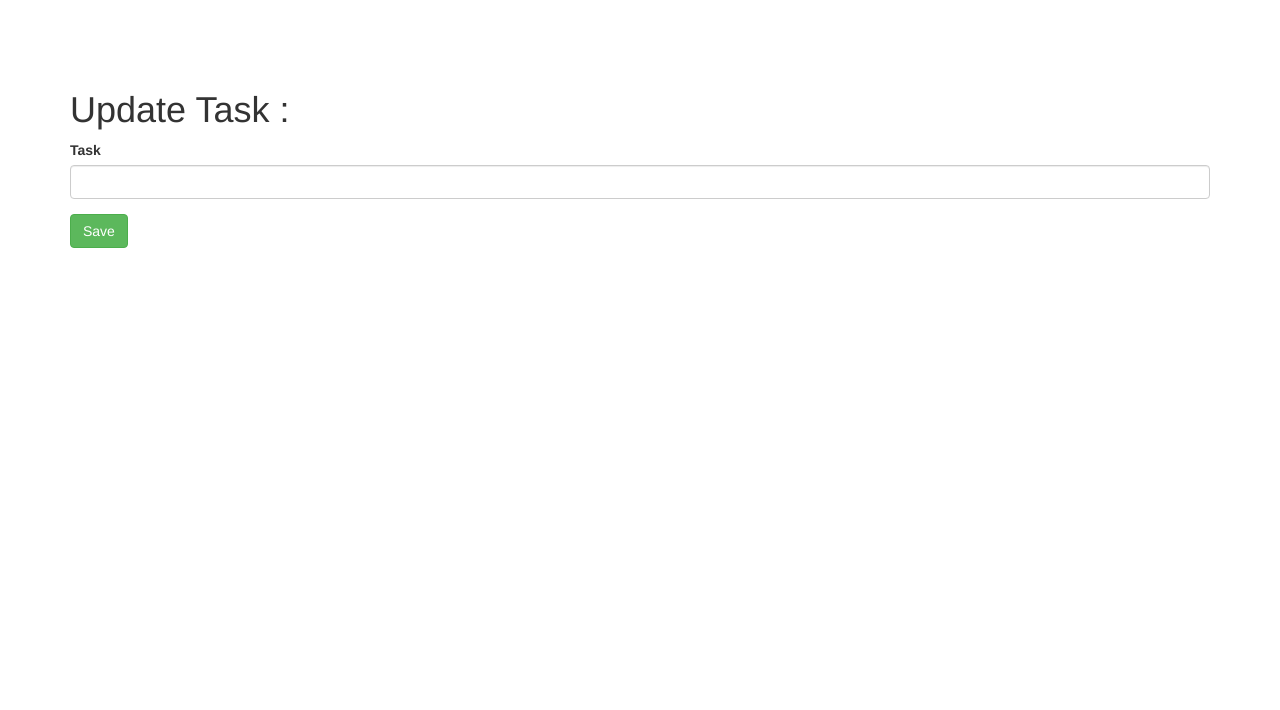
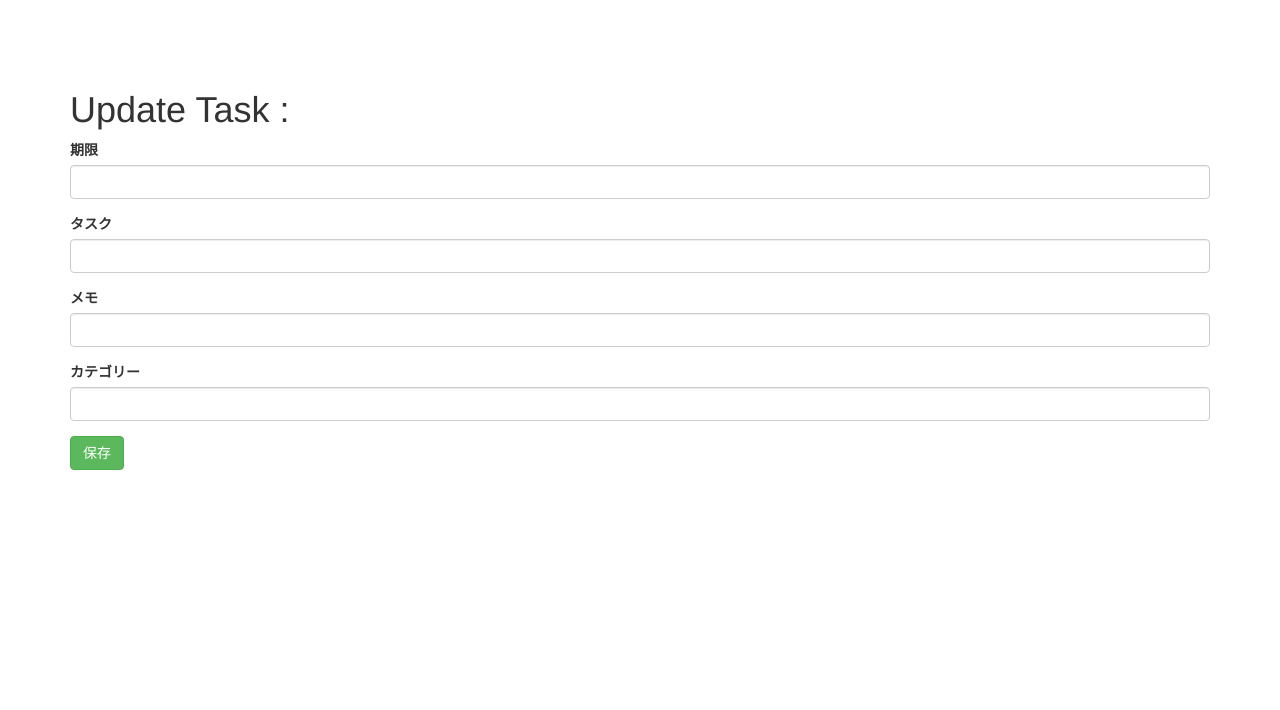
Before and after one commit to Hiromasa-Kawakita/yii_todo, a Yii app: template views/todo/update.php in a window 1280 px wide. Shown: the top 710 px of the page. Run offline with PHP 8.4 and a stand-in for Yii, Linux system fonts and the light colour scheme; the template is opened without the code that fills it, so the values that code supplies are empty; form fields are guessed from the names that the template uses; some libraries are stand-ins or nearby versions.

Commit message:
add category at _form.php

```diff
--- a/views/todo/_form.php
+++ b/views/todo/_form.php
@@ -2,6 +2,7 @@
 
 use yii\helpers\Html;
 use yii\widgets\ActiveForm;
+use yii\helpers\ArrayHelper;
 
 /* @var $this yii\web\View */
 /* @var $model app\models\Country */
@@ -12,12 +13,28 @@ use yii\widgets\ActiveForm;
 
 <?php $form = ActiveForm::begin(); ?>
 
-<?= $form->field($model, 'task')->textInput(['maxlength' => true])->hint("タスクを入力してください。(最大255文字)")->label("Task") ?>
+<?= $form->field($model, 'datetime')->textInput(['maxlength' => true])->hint("期限を記入してください 例：2019-06-03 12:30:00")->label("期限") ?>
 
-<!-- <?= $form->field($model, 'done')->textInput()->hint("達成：1, 未達成：0を入力してください")->label("Done") ?> -->
+
+<?= $form->field($model, 'task')->textInput(['maxlength' => true])->hint("タスクを入力してください。(最大255文字)")->label("タスク") ?>
+
+<?= $form->field($model, 'description')->textInput(['maxlength' => true])->hint("タスクの詳細を入力してください。(最大255文字)")->label("メモ") ?>
+
+<P>
+    <?= $form->field($model, 'category')->dropdownList([
+            "イベント" => 'イベント',
+            "タスク" => 'タスク',
+            "アイディア" => 'アイディア',
+            "プラン" => 'プラン',
+            "イシュー" => 'イシュー'
+        ],
+        ['prompt'=>'カテゴリーを選択してください']
+    )->label("カテゴリー");
+    ?>
+</P>
 
 <div class="form-group">
-    <?= Html::submitButton('Save', ['class' => 'btn btn-success']) ?>
+    <?= Html::submitButton('保存', ['class' => 'btn btn-success']) ?>
 </div>
 
 <?php ActiveForm::end(); ?>
```
